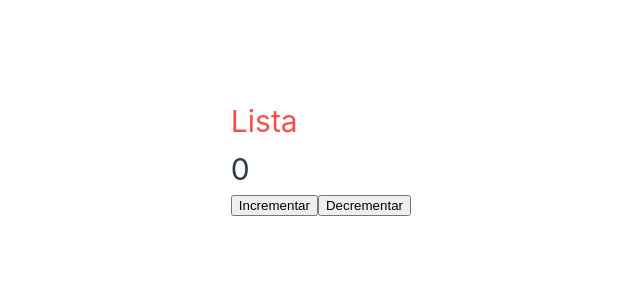
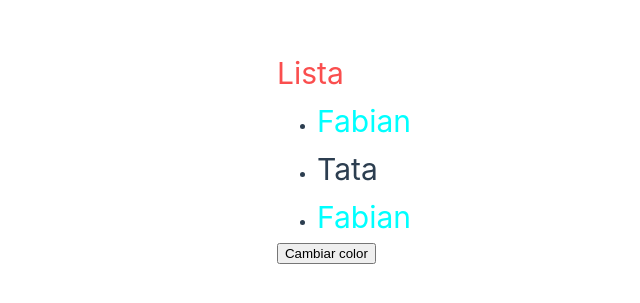
Before and after one commit to Fabo020323/Estudio-de-Vue, a Vue app in the folder Fundamentos1/Fundamentos/: page / in a window 1280 px wide. Shown: the part 243-546 px from the top of the page, without its empty margins (229-869 px from the left). Built offline with nearby package versions, Linux system fonts and the light colour scheme.

Commit message:
Clase 3 Directivas

```diff
--- a/Fundamentos1/Fundamentos/src/App.vue
+++ b/Fundamentos1/Fundamentos/src/App.vue
@@ -3,7 +3,9 @@
     <h1> Lista</h1>
     <!-- <PostContainer/> -->
     <!-- <CounterOption/> -->
-    <CounterComposition/>
+    <!-- <CounterComposition/> -->
+    <!-- <ExampleSelective/> -->
+    <ExampleBind/>
   </div>
 
 
@@ -13,7 +15,10 @@
 import PostContainer from '../src/components/PostContainer.vue' */
 
 /* import CounterOption from '../src/components/CounterOption.vue' */
-import CounterComposition from '../src/components/CounterComposition.vue'
+/* import CounterComposition from '../src/components/CounterComposition.vue'
+import ExampleSelective from '../src/components/ExampleSelective.vue' */
+
+import ExampleBind from '../src/components/ExampleBind.vue'
 
 </script>
 <style scoped>
--- /dev/null
+++ b/Fundamentos1/Fundamentos/src/components/ExampleBind.vue
@@ -0,0 +1,54 @@
+<template>
+  <div>
+    <ul>
+      <li
+        v-for="(list,index) in lista"
+        :key="index"
+        :class="{
+                'danger': danger
+            }"
+      >
+        <h1
+          v-if="list.code === 'fa'"
+          :style="{
+                'color':color
+            }"
+        >{{list.name}}
+        </h1>
+        <h1 v-else>{{ list.name }}</h1>
+      </li>
+    </ul>
+    <button @click="Variar"> Cambiar color</button>
+  </div>
+</template>
+
+<script setup>
+import { reactive, ref } from "vue";
+const danger = ref(false);
+const color = ref("aqua");
+
+const lista = ref([
+  {
+    code: "fa",
+    name: "Fabian"
+  },
+  {
+    code: "ka",
+    name: "Tata"
+  },
+  {
+    code: "fa",
+    name: "Fabian"
+  }
+]);
+
+const Variar = () => {
+  danger.value = !danger.value;
+};
+</script>
+
+<style scoped>
+.danger {
+  color: red;
+}
+</style>
--- /dev/null
+++ b/Fundamentos1/Fundamentos/src/components/ExampleSelective.vue
@@ -0,0 +1,26 @@
+<template>
+    <div>
+        <h1>{{ age }}</h1>
+        <h1 v-if="age<=18">Eres menor de edad</h1>
+        <h1 v-else>Eres mayor de edad</h1>
+
+        <button v-show="age>5 || age < 35" @click="Aumentar" >Aumentar</button>
+        <button v-show="age>35  " @click="Disminuir">Disminuir</button>
+    </div>
+</template>
+
+<script setup>
+import { ref } from 'vue';
+const age = ref(18)
+const Aumentar = () =>{
+    age.value++;
+}
+const Disminuir = () =>{
+    age.value--;
+}
+
+</script>
+
+<style lang="scss" scoped>
+
+</style>
```
Also changed, not shown: 1 other file (tests, documents, lock files or other folders).
